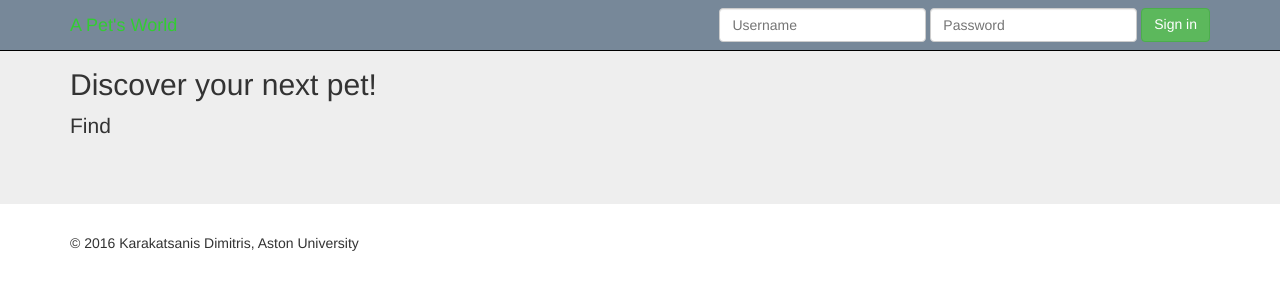
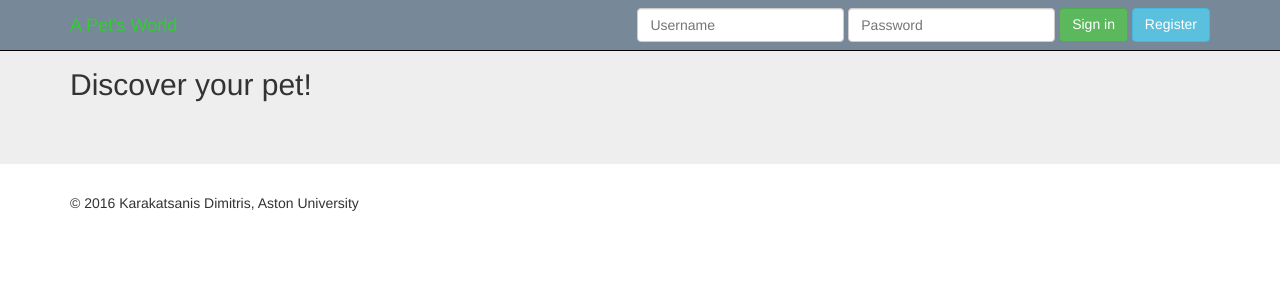
Before and after one commit to narcolic/AnimalAdoption, a PHP site: page / in a window 1280 px wide. Shown: the top 300 px of the page. Run offline with PHP 8.4, Linux system fonts and the light colour scheme.

Commit message:
version 2

```diff
--- a/views/header.php
+++ b/views/header.php
@@ -4,7 +4,7 @@
         <div class="navbar-header">
             <button aria-controls="navbar" aria-expanded="false" data-target="#navbar" data-toggle="collapse" class="navbar-toggle collapsed" type="button">
                 <span class="sr-only">Toggle navigation</span>
-                <span class="icon-bar"></span>
+                <span class="icon-bar">jklsfdlkjfsdj</span>
                 <span class="icon-bar"></span>
                 <span class="icon-bar"></span>
             </button>
@@ -19,13 +19,14 @@
                     <input name="password" type="password" class="form-control" placeholder="Password">
                 </div>
                 <button class="btn btn-success" type="submit">Sign in</button>
+                <a class="btn btn-info">Register</a>
             </form>
         </div><!--/.navbar-collapse -->
     </div>
 </nav>
 <div class="jumbotron">
     <div class="container">
-        <h2 class="intro title">Discover your next pet!</h2>
-        <p>Find </p>
+        <h2 class="intro title">Discover your pet!</h2>
+        <p></p>
     </div>
 </div>
```
